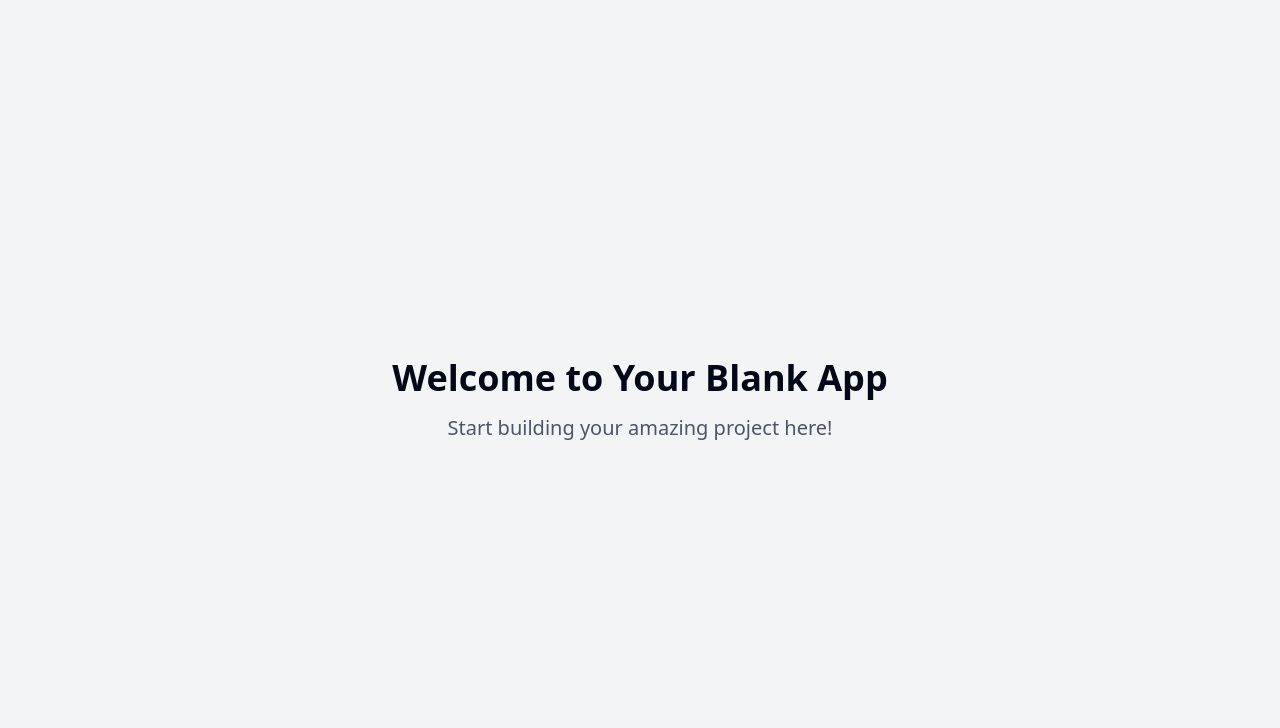
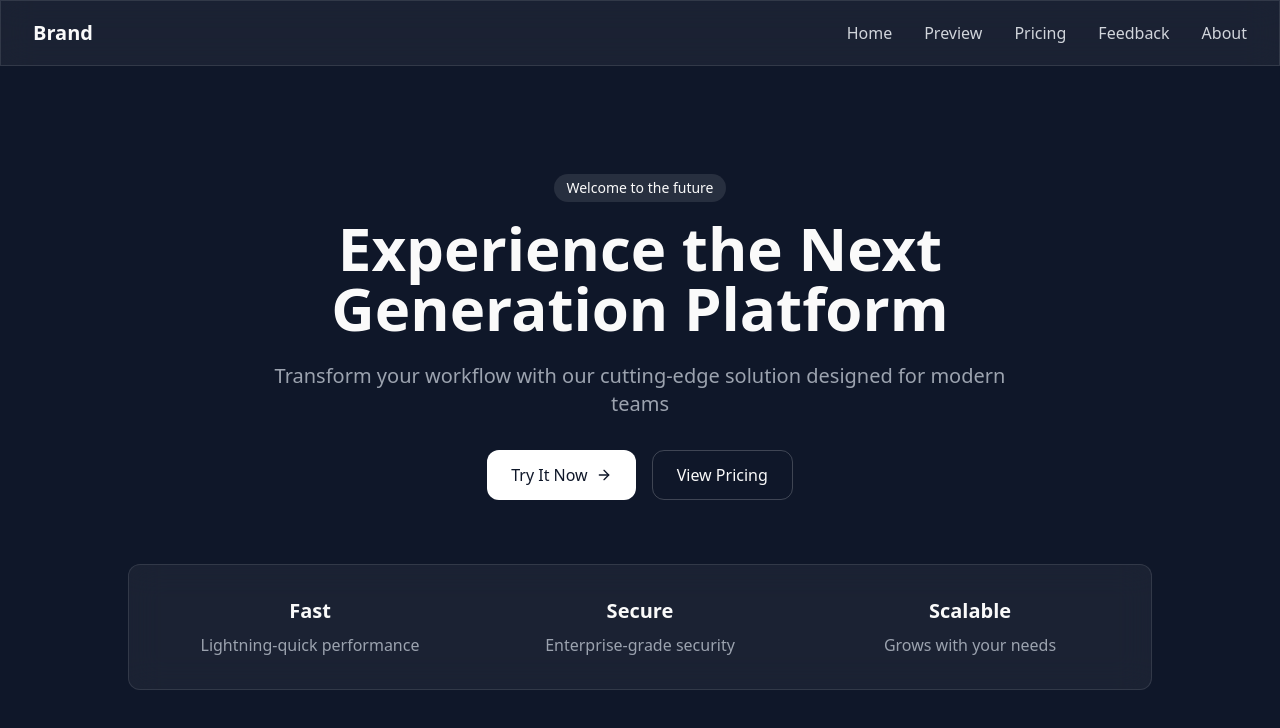
Before and after one commit to ygyug76/deadwick, a React (Vite) app: page / in a window 1280 px wide. Shown: the top 728 px of the page. Built offline with nearby package versions, Linux system fonts and the light colour scheme.

Commit message:
Implement dark theme and animations
Implement a dark theme across the website, add animations to the landing page, and create additional pages for previews, pricing, feedback (with upload functionality), and about us.  Include a mobile-friendly navbar.  The design should be unique.

```diff
--- a/package.json
+++ b/package.json
@@ -45,6 +45,7 @@
     "cmdk": "^1.0.0",
     "date-fns": "^3.6.0",
     "embla-carousel-react": "^8.3.0",
+    "framer-motion": "^12.4.5",
     "input-otp": "^1.2.4",
     "lucide-react": "^0.462.0",
     "next-themes": "^0.3.0",
--- a/src/App.tsx
+++ b/src/App.tsx
@@ -1,8 +1,10 @@
+
 import { Toaster } from "@/components/ui/toaster";
 import { Toaster as Sonner } from "@/components/ui/sonner";
 import { TooltipProvider } from "@/components/ui/tooltip";
 import { QueryClient, QueryClientProvider } from "@tanstack/react-query";
 import { BrowserRouter, Routes, Route } from "react-router-dom";
+import Navbar from "./components/Navbar";
 import Index from "./pages/Index";
 import NotFound from "./pages/NotFound";
 
@@ -14,9 +16,9 @@ const App = () => (
       <Toaster />
       <Sonner />
       <BrowserRouter>
+        <Navbar />
         <Routes>
           <Route path="/" element={<Index />} />
-          {/* ADD ALL CUSTOM ROUTES ABOVE THE CATCH-ALL "*" ROUTE */}
           <Route path="*" element={<NotFound />} />
         </Routes>
       </BrowserRouter>
--- /dev/null
+++ b/src/components/Navbar.tsx
@@ -0,0 +1,71 @@
+
+import { useState } from "react";
+import { Link } from "react-router-dom";
+import { Menu, X } from "lucide-react";
+
+const Navbar = () => {
+  const [isOpen, setIsOpen] = useState(false);
+
+  const navItems = [
+    { label: "Home", path: "/" },
+    { label: "Preview", path: "/preview" },
+    { label: "Pricing", path: "/pricing" },
+    { label: "Feedback", path: "/feedback" },
+    { label: "About", path: "/about" },
+  ];
+
+  return (
+    <nav className="fixed top-0 left-0 right-0 z-50 glass-panel">
+      <div className="max-w-7xl mx-auto px-4 sm:px-6 lg:px-8">
+        <div className="flex items-center justify-between h-16">
+          <Link to="/" className="text-xl font-bold">
+            Brand
+          </Link>
+
+          {/* Desktop Navigation */}
+          <div className="hidden md:flex space-x-8">
+            {navItems.map((item) => (
+              <Link
+                key={item.path}
+                to={item.path}
+                className="text-gray-300 hover:text-white transition-colors duration-200"
+              >
+                {item.label}
+              </Link>
+            ))}
+          </div>
+
+          {/* Mobile Navigation Button */}
+          <div className="md:hidden">
+            <button
+              onClick={() => setIsOpen(!isOpen)}
+              className="text-gray-300 hover:text-white"
+            >
+              {isOpen ? <X size={24} /> : <Menu size={24} />}
+            </button>
+          </div>
+        </div>
+
+        {/* Mobile Navigation Menu */}
+        {isOpen && (
+          <div className="md:hidden">
+            <div className="px-2 pt-2 pb-3 space-y-1">
+              {navItems.map((item) => (
+                <Link
+                  key={item.path}
+                  to={item.path}
+                  className="block px-3 py-2 text-gray-300 hover:text-white transition-colors duration-200"
+                  onClick={() => setIsOpen(false)}
+                >
+                  {item.label}
+                </Link>
+              ))}
+            </div>
+          </div>
+        )}
+      </div>
+    </nav>
+  );
+};
+
+export default Navbar;
--- a/src/index.css
+++ b/src/index.css
@@ -1,92 +1,26 @@
+
 @tailwind base;
 @tailwind components;
 @tailwind utilities;
 
 @layer base {
   :root {
-    --background: 0 0% 100%;
-    --foreground: 222.2 84% 4.9%;
-
-    --card: 0 0% 100%;
-    --card-foreground: 222.2 84% 4.9%;
-
-    --popover: 0 0% 100%;
-    --popover-foreground: 222.2 84% 4.9%;
-
-    --primary: 222.2 47.4% 11.2%;
-    --primary-foreground: 210 40% 98%;
-
-    --secondary: 210 40% 96.1%;
-    --secondary-foreground: 222.2 47.4% 11.2%;
-
-    --muted: 210 40% 96.1%;
-    --muted-foreground: 215.4 16.3% 46.9%;
-
-    --accent: 210 40% 96.1%;
-    --accent-foreground: 222.2 47.4% 11.2%;
-
-    --destructive: 0 84.2% 60.2%;
-    --destructive-foreground: 210 40% 98%;
-
-    --border: 214.3 31.8% 91.4%;
-    --input: 214.3 31.8% 91.4%;
-    --ring: 222.2 84% 4.9%;
-
-    --radius: 0.5rem;
-
-    --sidebar-background: 0 0% 98%;
-
-    --sidebar-foreground: 240 5.3% 26.1%;
-
-    --sidebar-primary: 240 5.9% 10%;
-
-    --sidebar-primary-foreground: 0 0% 98%;
-
-    --sidebar-accent: 240 4.8% 95.9%;
-
-    --sidebar-accent-foreground: 240 5.9% 10%;
-
-    --sidebar-border: 220 13% 91%;
-
-    --sidebar-ring: 217.2 91.2% 59.8%;
-  }
-
-  .dark {
-    --background: 222.2 84% 4.9%;
-    --foreground: 210 40% 98%;
-
-    --card: 222.2 84% 4.9%;
-    --card-foreground: 210 40% 98%;
-
-    --popover: 222.2 84% 4.9%;
-    --popover-foreground: 210 40% 98%;
-
-    --primary: 210 40% 98%;
-    --primary-foreground: 222.2 47.4% 11.2%;
-
-    --secondary: 217.2 32.6% 17.5%;
-    --secondary-foreground: 210 40% 98%;
-
-    --muted: 217.2 32.6% 17.5%;
-    --muted-foreground: 215 20.2% 65.1%;
-
-    --accent: 217.2 32.6% 17.5%;
-    --accent-foreground: 210 40% 98%;
-
-    --destructive: 0 62.8% 30.6%;
-    --destructive-foreground: 210 40% 98%;
-
-    --border: 217.2 32.6% 17.5%;
-    --input: 217.2 32.6% 17.5%;
-    --ring: 212.7 26.8% 83.9%;
-    --sidebar-background: 240 5.9% 10%;
-    --sidebar-foreground: 240 4.8% 95.9%;
-    --sidebar-primary: 224.3 76.3% 48%;
-    --sidebar-primary-foreground: 0 0% 100%;
-    --sidebar-accent: 240 3.7% 15.9%;
-    --sidebar-accent-foreground: 240 4.8% 95.9%;
-    --sidebar-border: 240 3.7% 15.9%;
-    --sidebar-ring: 217.2 91.2% 59.8%;
+    --background: 222 47% 11%;
+    --foreground: 0 0% 98%;
+    --card: 222 47% 11%;
+    --card-foreground: 0 0% 98%;
+    --popover: 222 47% 11%;
+    --popover-foreground: 0 0% 98%;
+    --primary: 0 0% 98%;
+    --primary-foreground: 222 47% 11%;
+    --secondary: 217 32% 17%;
+    --secondary-foreground: 0 0% 98%;
+    --accent: 217 32% 17%;
+    --accent-foreground: 0 0% 98%;
+    --destructive: 0 63% 31%;
+    --destructive-foreground: 0 0% 98%;
+    --ring: 217 32% 17%;
+    --radius: 0.75rem;
   }
 }
 
@@ -94,8 +28,36 @@
   * {
     @apply border-border;
   }
-
   body {
-    @apply bg-background text-foreground;
+    @apply bg-background text-foreground antialiased;
   }
 }
+
+@layer utilities {
+  .text-balance {
+    text-wrap: balance;
+  }
+
+  .glass-panel {
+    @apply backdrop-blur-lg bg-white/5 border border-white/10;
+  }
+
+  .animate-in {
+    animation: fadeIn 0.5s ease-out;
+  }
+
+  .hover-scale {
+    @apply transition-transform duration-300 hover:scale-105;
+  }
+}
+
+@keyframes fadeIn {
+  from {
+    opacity: 0;
+    transform: translateY(10px);
+  }
+  to {
+    opacity: 1;
+    transform: translateY(0);
+  }
+}
--- a/src/pages/Index.tsx
+++ b/src/pages/Index.tsx
@@ -1,12 +1,63 @@
-// Update this page (the content is just a fallback if you fail to update the page)
+
+import { motion } from "framer-motion";
+import { ArrowRight } from "lucide-react";
+import { Link } from "react-router-dom";
 
 const Index = () => {
   return (
-    <div className="min-h-screen flex items-center justify-center bg-gray-100">
-      <div className="text-center">
-        <h1 className="text-4xl font-bold mb-4">Welcome to Your Blank App</h1>
-        <p className="text-xl text-gray-600">Start building your amazing project here!</p>
-      </div>
+    <div className="min-h-screen flex flex-col justify-center items-center px-4 pt-16">
+      <motion.div
+        initial={{ opacity: 0, y: 20 }}
+        animate={{ opacity: 1, y: 0 }}
+        transition={{ duration: 0.8 }}
+        className="text-center max-w-3xl mx-auto"
+      >
+        <span className="px-3 py-1 text-sm font-medium bg-white/10 rounded-full mb-4 inline-block">
+          Welcome to the future
+        </span>
+        <h1 className="text-4xl md:text-6xl font-bold mb-6 leading-tight">
+          Experience the Next Generation Platform
+        </h1>
+        <p className="text-lg md:text-xl text-gray-400 mb-8">
+          Transform your workflow with our cutting-edge solution designed for modern teams
+        </p>
+
+        <div className="flex flex-col sm:flex-row gap-4 justify-center">
+          <Link
+            to="/preview"
+            className="inline-flex items-center px-6 py-3 rounded-lg bg-white text-background hover:bg-gray-200 transition-colors duration-200"
+          >
+            Try It Now
+            <ArrowRight className="ml-2 h-4 w-4" />
+          </Link>
+          <Link
+            to="/pricing"
+            className="inline-flex items-center px-6 py-3 rounded-lg border border-white/20 hover:bg-white/5 transition-colors duration-200"
+          >
+            View Pricing
+          </Link>
+        </div>
+      </motion.div>
+
+      <motion.div
+        initial={{ opacity: 0 }}
+        animate={{ opacity: 1 }}
+        transition={{ delay: 0.5, duration: 0.8 }}
+        className="mt-16 glass-panel rounded-xl p-8 max-w-5xl w-full"
+      >
+        <div className="grid grid-cols-1 md:grid-cols-3 gap-8 text-center">
+          {[
+            { title: "Fast", desc: "Lightning-quick performance" },
+            { title: "Secure", desc: "Enterprise-grade security" },
+            { title: "Scalable", desc: "Grows with your needs" },
+          ].map((feature) => (
+            <div key={feature.title} className="hover-scale">
+              <h3 className="text-xl font-semibold mb-2">{feature.title}</h3>
+              <p className="text-gray-400">{feature.desc}</p>
+            </div>
+          ))}
+        </div>
+      </motion.div>
     </div>
   );
 };
```
Also changed, not shown: 1 other file (tests, documents, lock files or other folders).
